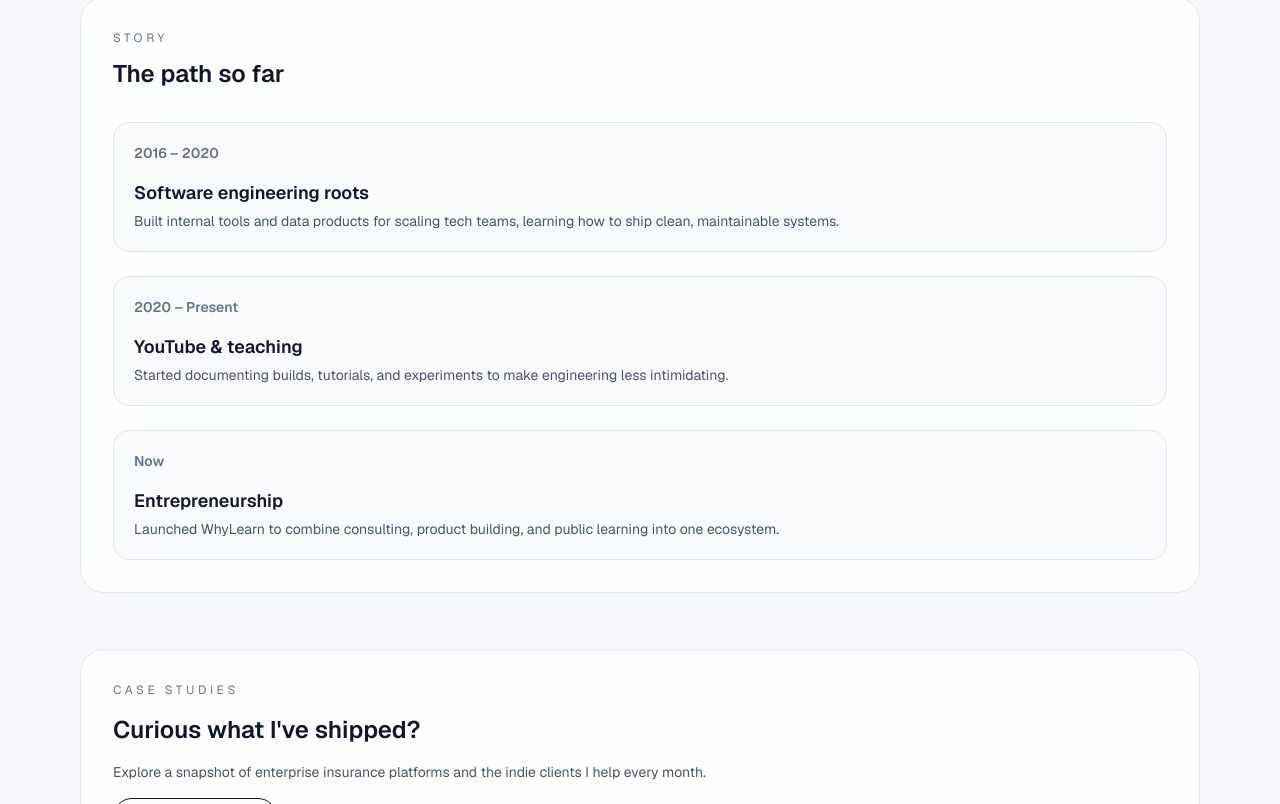
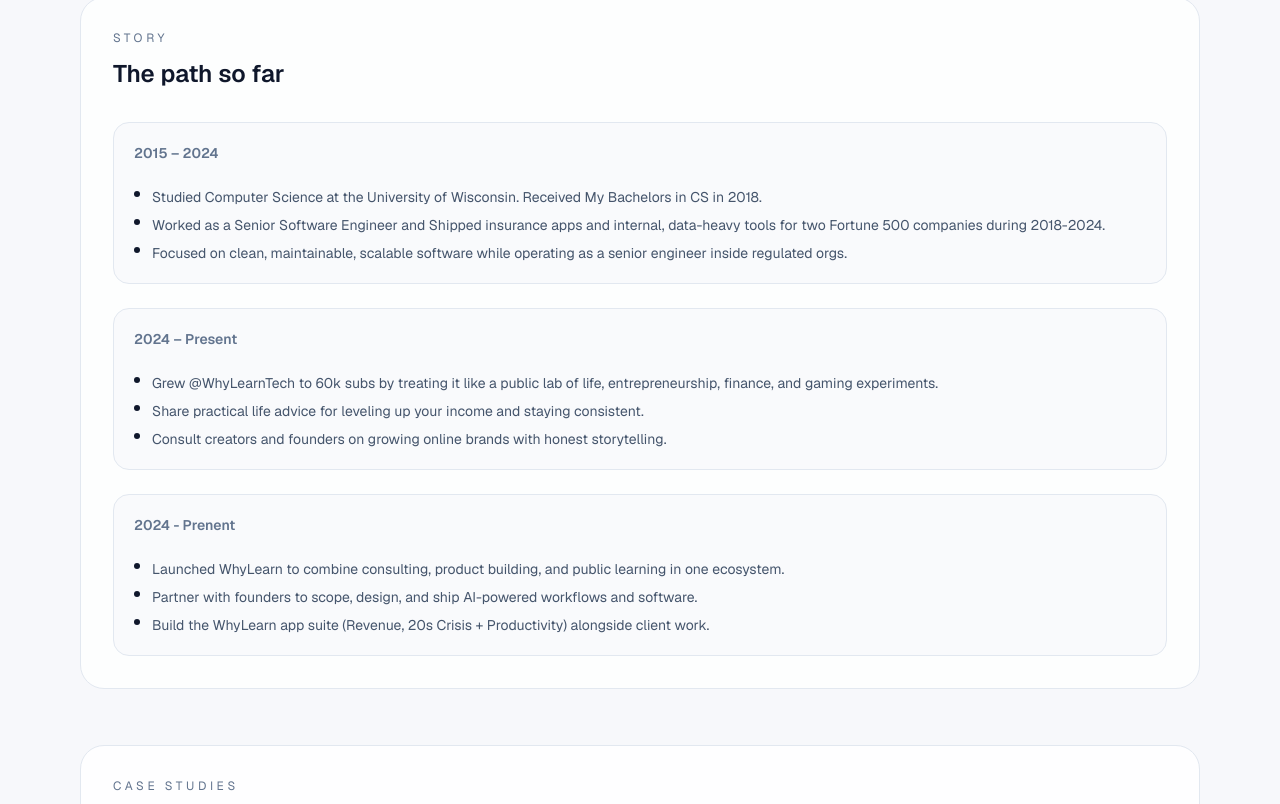
Before and after one commit to mattpweiler/whylearntechsolutions, a Next.js app: page /about in a window 1280 px wide. Shown: the part 716-1520 px from the top of the page. Built offline with nearby package versions, Linux system fonts and the light colour scheme.

Commit message:
push out code

```diff
--- a/src/app/about/page.tsx
+++ b/src/app/about/page.tsx
@@ -1,20 +1,35 @@
 import Link from "next/link";
+import Image from "next/image";
+import mattPhoto from "../../../images/mattphoto.png";
 
-const timeline = [
+const timelineEntries = [
   {
-    title: "Software engineering roots",
-    body: "Built internal tools and data products for scaling tech teams, learning how to ship clean, maintainable systems.",
-    period: "2016 – 2020",
+    period: "2015 – 2024",
+    title: "Corporate software background and education",
+    bullets: [
+      "Studied Computer Science at the University of Wisconsin. Received My Bachelors in CS in 2018.",
+      "Worked as a Senior Software Engineer and Shipped insurance apps and internal, data-heavy tools for two Fortune 500 companies during 2018-2024.",
+      "Focused on clean, maintainable, scalable software while operating as a senior engineer inside regulated orgs.",
+    ],
   },
   {
+    period: "2024 – Present",
     title: "YouTube & teaching",
-    body: "Started documenting builds, tutorials, and experiments to make engineering less intimidating.",
-    period: "2020 – Present",
+    icon: true,
+    bullets: [
+      "Grew @WhyLearnTech to 60k subs by treating it like a public lab of life, entrepreneurship, finance, and gaming experiments.",
+      "Share practical life advice for leveling up your income and staying consistent.",
+      "Consult creators and founders on growing online brands with honest storytelling.",
+    ],
   },
   {
-    title: "Entrepreneurship",
-    body: "Launched WhyLearn to combine consulting, product building, and public learning into one ecosystem.",
-    period: "Now",
+    period: "2024 - Prenent",
+    title: "Freelance Software Engineering",
+    bullets: [
+      "Launched WhyLearn to combine consulting, product building, and public learning in one ecosystem.",
+      "Partner with founders to scope, design, and ship AI-powered workflows and software.",
+      "Build the WhyLearn app suite (Revenue, 20s Crisis + Productivity) alongside client work.",
+    ],
   },
 ];
 
@@ -23,16 +38,16 @@
     <div className="space-y-14">
       <section className="grid gap-8 rounded-3xl border border-slate-200 bg-white/90 p-8 md:grid-cols-[0.6fr,1fr]">
         <div className="flex flex-col items-center justify-center">
-          <div className="h-48 w-48 rounded-3xl bg-[radial-gradient(circle_at_top,_#dbeafe,_#e2e8f0)] shadow-xl shadow-slate-200">
-            <span className="flex h-full items-center justify-center text-3xl font-semibold text-slate-700">WhyLearnTech</span>
+          <div className="h-48 w-48 overflow-hidden rounded-3xl border border-slate-200 bg-[radial-gradient(circle_at_top,_#dbeafe,_#e2e8f0)] shadow-xl shadow-slate-200">
+            <Image src={mattPhoto} alt="Matt Weiler" className="h-full w-full object-cover" priority />
           </div>
         </div>
         <div className="space-y-4">
           <p className="text-xs uppercase tracking-[0.3em] text-slate-500">About Matt</p>
-          <h1 className="text-3xl font-semibold text-slate-900 md:text-4xl">I build calm software and share the process.</h1>
+          <h1 className="text-3xl font-semibold text-slate-900 md:text-4xl">I build software and share the process.</h1>
           <p className="text-base text-slate-600">
             I&apos;m a full-stack engineer who left big-company life to help founders, creators, and small teams build useful software
-            without the chaos. WhyLearn is the home for all of it,client work, products, education, and experimentation.
+            without the chaos. WhyLearn is the home for all of it, client work, products, education, and experimentation.
           </p>
           <p className="text-base text-slate-600">
             My work blends thoughtful design, practical engineering, and storytelling. Whether it&apos;s a custom RAG workflow, a lean SaaS,
@@ -50,12 +65,18 @@
         <p className="text-xs uppercase tracking-[0.3em] text-slate-500">Story</p>
         <h2 className="mt-3 text-2xl font-semibold text-slate-900">The path so far</h2>
         <div className="mt-8 space-y-6">
-          {timeline.map((item) => (
+          {timelineEntries.map((item) => (
             <div key={item.title} className="grid gap-4 rounded-2xl border border-slate-200 bg-slate-50/70 p-5 md:grid-cols-[1fr,3fr]">
               <div className="text-sm font-semibold text-slate-500">{item.period}</div>
               <div>
-                <h3 className="text-lg font-semibold text-slate-900">{item.title}</h3>
-                <p className="mt-1 text-sm text-slate-600">{item.body}</p>
+                <ul className="mt-2 space-y-2 text-sm text-slate-600">
+                  {item.bullets.map((bullet) => (
+                    <li key={bullet} className="flex items-start gap-3">
+                      <span className="mt-1 h-1.5 w-1.5 rounded-full bg-slate-900" />
+                      <span>{bullet}</span>
+                    </li>
+                  ))}
+                </ul>
               </div>
             </div>
           ))}
@@ -87,7 +108,9 @@
             what you&apos;re building and how I can help.
           </p>
           <Link
-            href="/consulting"
+            href="https://cal.com/whylearntech/60mins"
+            target="_blank"
+            rel="noreferrer"
             className="inline-flex items-center rounded-full bg-[#1f4ed8] px-6 py-2.5 text-sm font-semibold text-white shadow-lg shadow-blue-900/30 transition hover:-translate-y-0.5 hover:bg-[#1b44c2]"
           >
             Book a Call
--- a/src/app/apps/page.tsx
+++ b/src/app/apps/page.tsx
@@ -22,7 +22,7 @@
         <p className="text-xs uppercase tracking-[0.3em] text-slate-500">WhyLearn Apps</p>
         <h1 className="mt-4 text-4xl font-semibold text-slate-900">Tools to help you learn, build, and ship.</h1>
         <p className="mt-4 max-w-2xl text-base text-slate-600">
-          I&apos;m building a suite of calm, focused apps for operators and creatives. Each one is small, intentional, and designed to
+          I&apos;m building a suite of custom, focused apps for operators and creatives. Each one is small, intentional, and designed to
           remove friction. Here&apos;s what&apos;s cooking.
         </p>
       </section>
--- a/src/app/apps/revenue/page.tsx
+++ b/src/app/apps/revenue/page.tsx
@@ -7,7 +7,7 @@
         <p className="text-xs uppercase tracking-[0.3em] text-slate-500">Revenue</p>
         <h1 className="mt-4 text-4xl font-semibold text-slate-900">Finance + Income Tracker</h1>
         <p className="mt-4 max-w-3xl text-base text-slate-600">
-          Designed for creators and solo founders who want a single calm dashboard for cash flow, subscription income, and runway.
+          Designed for creators and solo founders who want a single custom dashboard for cash flow, subscription income, and runway.
           Revenue connects to Stripe, manual invoices, and bank exports—then turns the mess into clarity.
         </p>
       </section>
@@ -34,7 +34,7 @@
           <h2 className="text-xl font-semibold text-slate-900">Why it matters</h2>
           <p className="mt-3 text-sm text-slate-600">
             Money tools command higher willingness to pay than generic productivity apps. Revenue is the flagship WhyLearn product:
-            calm UI, accurate data, and founder-friendly pricing.
+            custom UI, accurate data, and founder-friendly pricing.
           </p>
           <div className="mt-6 inline-flex items-center rounded-full bg-slate-900 px-5 py-2 text-xs font-semibold uppercase tracking-[0.3em] text-white">
             Launching soon
--- a/src/app/built/page.tsx
+++ b/src/app/built/page.tsx
@@ -9,7 +9,7 @@
         <p className="text-xs uppercase tracking-[0.3em] text-slate-500">What I&apos;ve built</p>
         <h1 className="mt-4 text-4xl font-semibold text-slate-900">Proof in shipped software.</h1>
         <p className="mt-4 max-w-3xl text-base text-slate-600">
-          From regulated Fortune 500 systems to scrappy indie launches, I obsess over calm execution. Below is a snapshot of the work
+          From regulated Fortune 500 systems to scrappy indie launches, I obsess over custom execution. Below is a snapshot of the work
           that shaped WhyLearn.
         </p>
       </section>
@@ -44,7 +44,7 @@
         <p className="text-xs uppercase tracking-[0.3em] text-slate-500">Product lab</p>
         <h2 className="mt-2 text-2xl font-semibold text-slate-900">Apps I&apos;m building now</h2>
         <p className="mt-2 text-sm text-slate-600">
-          Beyond client work, I&apos;m shipping two focused tools under WhyLearn: Revenue (a finance tracker) and the combined 20s Crisis + Productivity companion for calm momentum.
+          Beyond client work, I&apos;m shipping two focused tools under WhyLearn: Revenue (a finance tracker) and the combined 20s Crisis + Productivity companion for custom momentum.
         </p>
         <Link
           href="/apps"
--- a/src/app/consulting/page.tsx
+++ b/src/app/consulting/page.tsx
@@ -38,7 +38,7 @@
     <div className="space-y-12">
       <section className="rounded-3xl border border-slate-200 bg-white/90 px-8 py-12">
         <p className="text-xs uppercase tracking-[0.3em] text-slate-500">Software Consulting</p>
-        <h1 className="mt-4 text-4xl font-semibold text-slate-900">Strategy, design, and builds for calm teams.</h1>
+        <h1 className="mt-4 text-4xl font-semibold text-slate-900">Strategy, design, and builds for custom teams.</h1>
         <p className="mt-4 max-w-3xl text-base text-slate-600">
           I work with founders, creators, and operators who want custom software that actually ships. From RAG-powered assistants to
           lean SaaS dashboards, we&apos;ll scope what matters, plan clearly, and build quickly.
--- a/src/app/page.tsx
+++ b/src/app/page.tsx
@@ -8,7 +8,7 @@
   },
   {
     title: "Software Consulting",
-    description: "Strategy, design, and build support for calm software, AI workflows, and lean teams.",
+    description: "Strategy, design, and build support for custom software, AI workflows, and lean teams.",
     href: "/consulting",
   },
   {
@@ -85,7 +85,7 @@
       <section className="grid gap-10 rounded-3xl border border-slate-200 bg-white/80 p-8 md:grid-cols-2">
         <div className="space-y-4">
           <p className="text-xs uppercase tracking-[0.3em] text-slate-500">Why I built this</p>
-          <h3 className="text-2xl font-semibold text-slate-900">WhyLearn is a calm space to build, learn, and share momentum.</h3>
+          <h3 className="text-2xl font-semibold text-slate-900">WhyLearn is a custom space to build, learn, and share momentum.</h3>
           <p className="text-sm text-slate-600">
             The internet feels louder than ever. WhyLearn is my answer: thoughtful videos, documented experiments, and modern software
             that keeps teams focused on what matters. No fluff, no jargon,just honest tools and stories from the journey.
@@ -96,7 +96,7 @@
           <ul className="space-y-3 text-sm text-slate-600">
             <li className="flex items-start gap-3">
               <span className="mt-1 h-1.5 w-1.5 rounded-full bg-slate-900" />
-              Help builders master tools faster with calm, practical education.
+              Help builders master tools faster with custom, practical education.
             </li>
             <li className="flex items-start gap-3">
               <span className="mt-1 h-1.5 w-1.5 rounded-full bg-slate-900" />
--- a/src/components/SiteHeader.tsx
+++ b/src/components/SiteHeader.tsx
@@ -38,7 +38,9 @@
         </nav>
 
         <Link
-          href="/consulting#contact"
+          href="https://cal.com/whylearntech/60mins"
+          target="_blank"
+          rel="noreferrer"
           className="hidden rounded-full border border-slate-900 px-4 py-1.5 text-sm font-medium text-slate-900 transition hover:-translate-y-0.5 md:inline-flex"
         >
           Book a Call
```
Also changed, not shown: images/mattphoto.png (added), images/whylearn.png (added).
